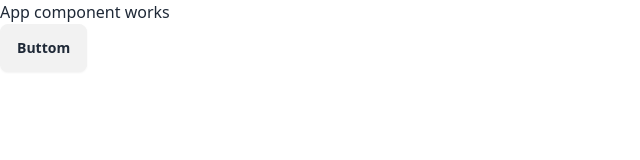
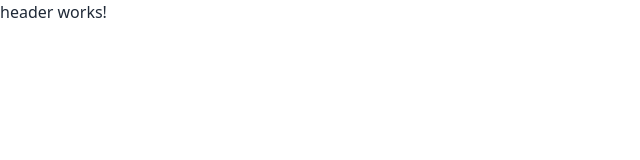
Before and after one commit to rorychatt/angular-cookbook-example, an Angular app: page / in a window 1280 px wide. Shown: the top 160 px of the page, without its empty margins (0-640 px from the left). Built offline with nearby package versions, Linux system fonts and the light colour scheme.

Commit message:
feat: header component init

```diff
--- a/src/app/app.component.html
+++ b/src/app/app.component.html
@@ -1,3 +1,4 @@
-<p>App component works</p>
-
-<button class="btn">Buttom</button>
+<app-header></app-header>
+<main>
+    <router-outlet></router-outlet>
+</main>
--- a/src/app/app.component.ts
+++ b/src/app/app.component.ts
@@ -1,10 +1,11 @@
 import { Component } from '@angular/core';
 import { RouterOutlet } from '@angular/router';
+import { HeaderComponent } from './components/header/header.component';
 
 @Component({
   selector: 'app-root',
   standalone: true,
-  imports: [RouterOutlet],
+  imports: [RouterOutlet, HeaderComponent],
   templateUrl: './app.component.html',
   styleUrl: './app.component.scss'
 })
--- /dev/null
+++ b/src/app/components/header/header.component.html
@@ -0,0 +1 @@
+<p>header works!</p>
```
Also changed, not shown: src/app/components/header/header.component.ts (added, +12 -0 lines), src/app/components/header/header.component.scss (added), 1 other file (tests, documents, lock files or other folders).
